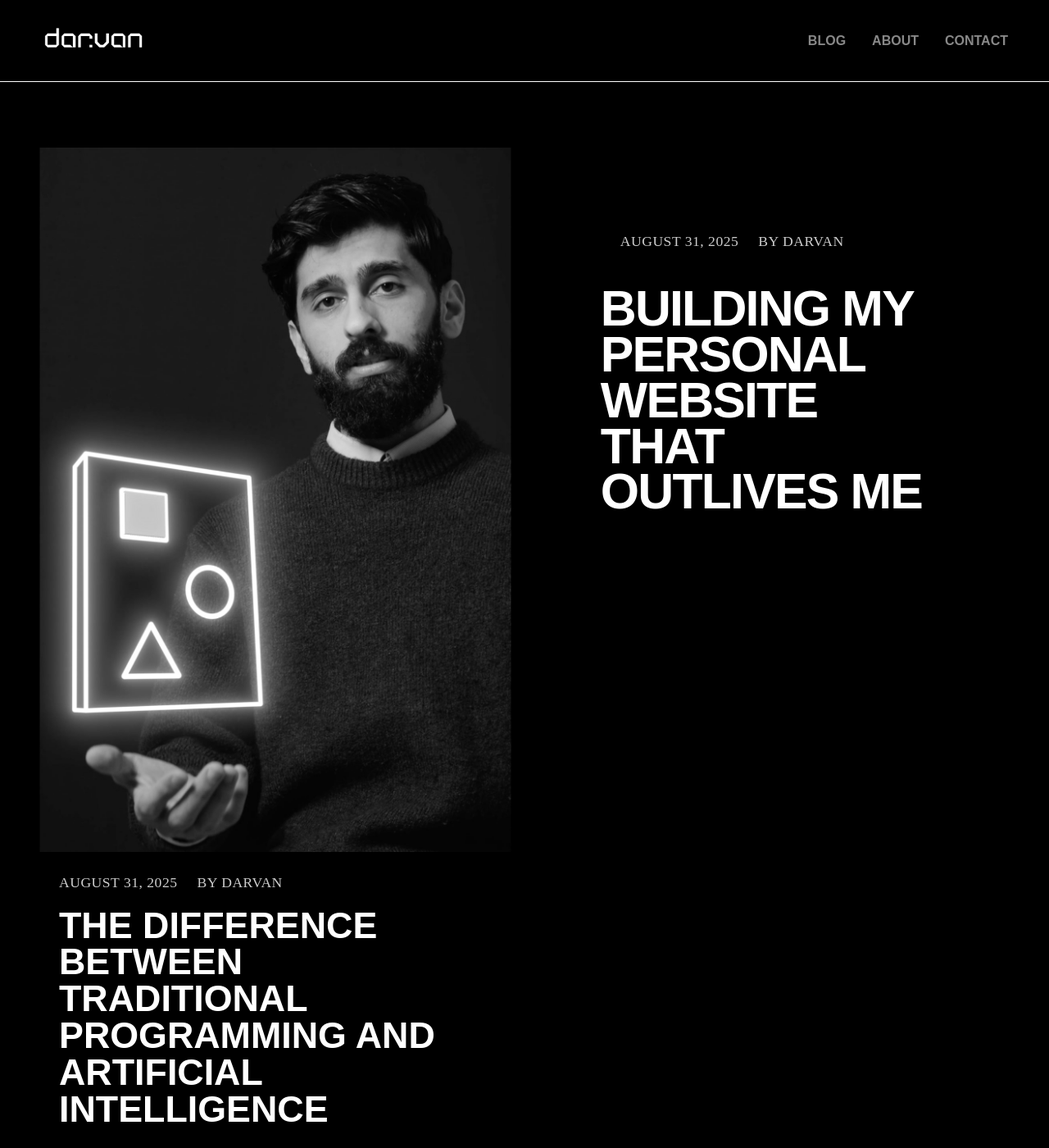
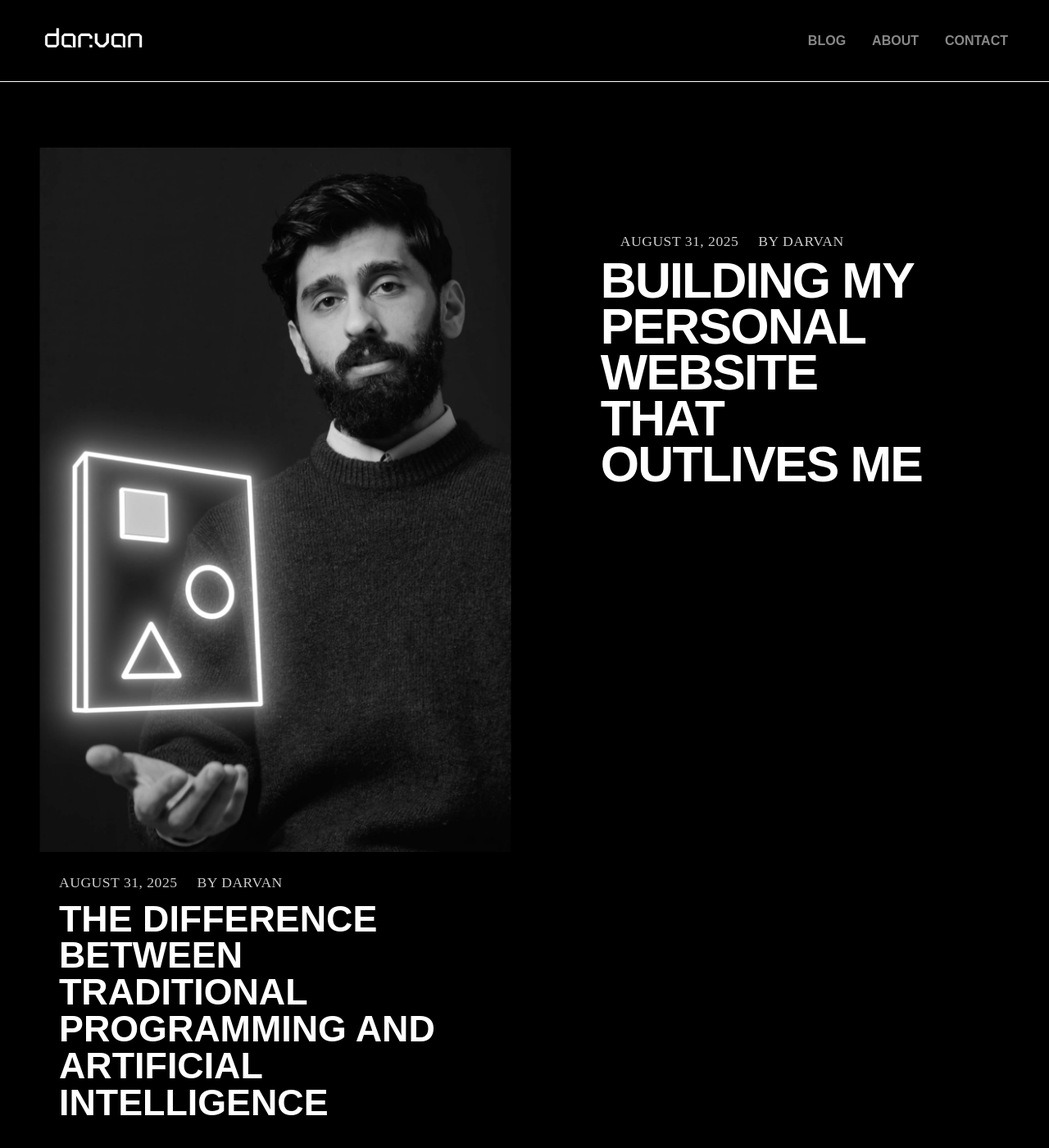
Before and after one commit to DarvanShvan/darvanshvan.github.io, a Jekyll site: the page built from blog/index.html, in a window 1280 px wide and 1400 px high. Shown: the whole window at 82% size. Built offline with Jekyll 4.4.1, drawn with Linux system fonts in a browser that asks for light colours; some web fonts are replaced; the list of posts is cut into pages by our own code.

Commit message:
Align title with date/author in same vertical line

```diff
--- a/assets/css/blog.css
+++ b/assets/css/blog.css
@@ -105,7 +105,7 @@
 }
 
 .blog-meta {
-  padding: 1.5rem 1.5rem 1rem 1.5rem;
+  padding: 1.5rem 1.5rem 0 1.5rem;
   display: flex;
   gap: 1.5rem;
   font-size: 1.1rem;
@@ -135,7 +135,7 @@
   font-family: var(--font-sans);
   text-transform: uppercase;
   line-height: 1.0;
-  padding: 0 1.5rem 1.5rem 1.5rem;
+  padding: 0.5rem 1.5rem 1.5rem 1.5rem;
   margin: 0;
   color: #fff;
   transition: color 0.3s ease;
@@ -181,7 +181,7 @@
   font-family: var(--font-sans);
   text-transform: uppercase;
   line-height: 0.92;
-  margin: 1.6rem 0 0 0;
+  margin: 0.5rem 0 0 0;
   letter-spacing: -1.8px;
   color: #fff;
   transition: color 0.3s ease;
@@ -264,7 +264,7 @@
   }
 
   .blog-meta {
-    padding: 1rem 1rem 0.8rem 1rem;
+    padding: 1rem 1rem 0 1rem;
     font-size: 0.9rem;
     gap: 1rem;
     flex-wrap: nowrap;
@@ -273,7 +273,7 @@
 
   .blog-title {
     font-size: 2.5rem;
-    padding: 0 1rem 1rem 1rem;
+    padding: 0.3rem 1rem 1rem 1rem;
     line-height: 1.1;
   }
 
@@ -308,7 +308,7 @@
   }
 
   .blog-meta {
-    padding: 1.2rem 1.2rem 0.8rem 1.2rem;
+    padding: 1.2rem 1.2rem 0 1.2rem;
     font-size: 0.9rem;
     gap: 1.2rem;
     flex-wrap: nowrap;
@@ -317,7 +317,7 @@
 
   .blog-title {
     font-size: 2.2rem;
-    padding: 0 1.2rem 1.2rem 1.2rem;
+    padding: 0.3rem 1.2rem 1.2rem 1.2rem;
     line-height: 1.15;
   }
 
@@ -352,7 +352,7 @@
   }
 
   .blog-meta {
-    padding: 1rem 1rem 0.6rem 1rem;
+    padding: 1rem 1rem 0 1rem;
     font-size: 0.85rem;
     gap: 1rem;
     flex-wrap: nowrap;
@@ -361,7 +361,7 @@
 
   .blog-title {
     font-size: 1.8rem;
-    padding: 0 1rem 1rem 1rem;
+    padding: 0.3rem 1rem 1rem 1rem;
     line-height: 1.2;
   }
 
```
